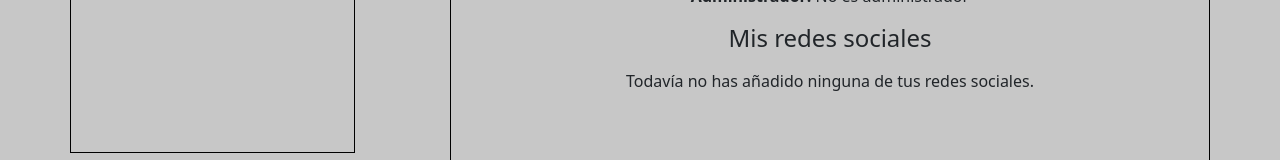
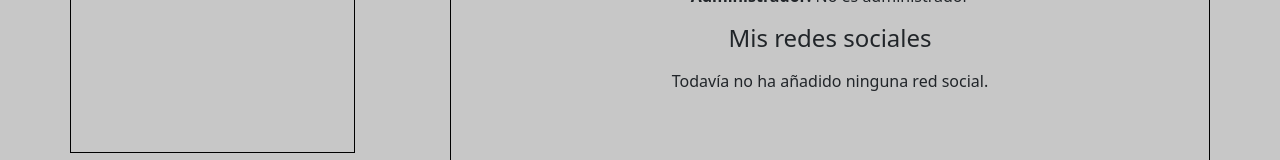
Before and after one commit to aruizr98/World-Wide-Gaming, an Angular app in the folder Front/: page /MiCuenta in a window 1280 px wide. Shown: the part 323-483 px from the top of the page. Built offline with nearby package versions, Linux system fonts and the light colour scheme; no server answers.

Commit message:
Modificado texto al no añadir red social

```diff
--- a/Front/src/app/mi-cuenta/mi-cuenta.component.html
+++ b/Front/src/app/mi-cuenta/mi-cuenta.component.html
@@ -77,7 +77,7 @@
                         </svg></a></span>
                 <span
                     *ngIf="!this.facebook && !this.twitter && !this.instagram && !this.discord && !this.twitch && !this.youtube">Todavía
-                    no has añadido ninguna de tus redes sociales.</span>
+                    no ha añadido ninguna red social.</span>
 
 
 
```
